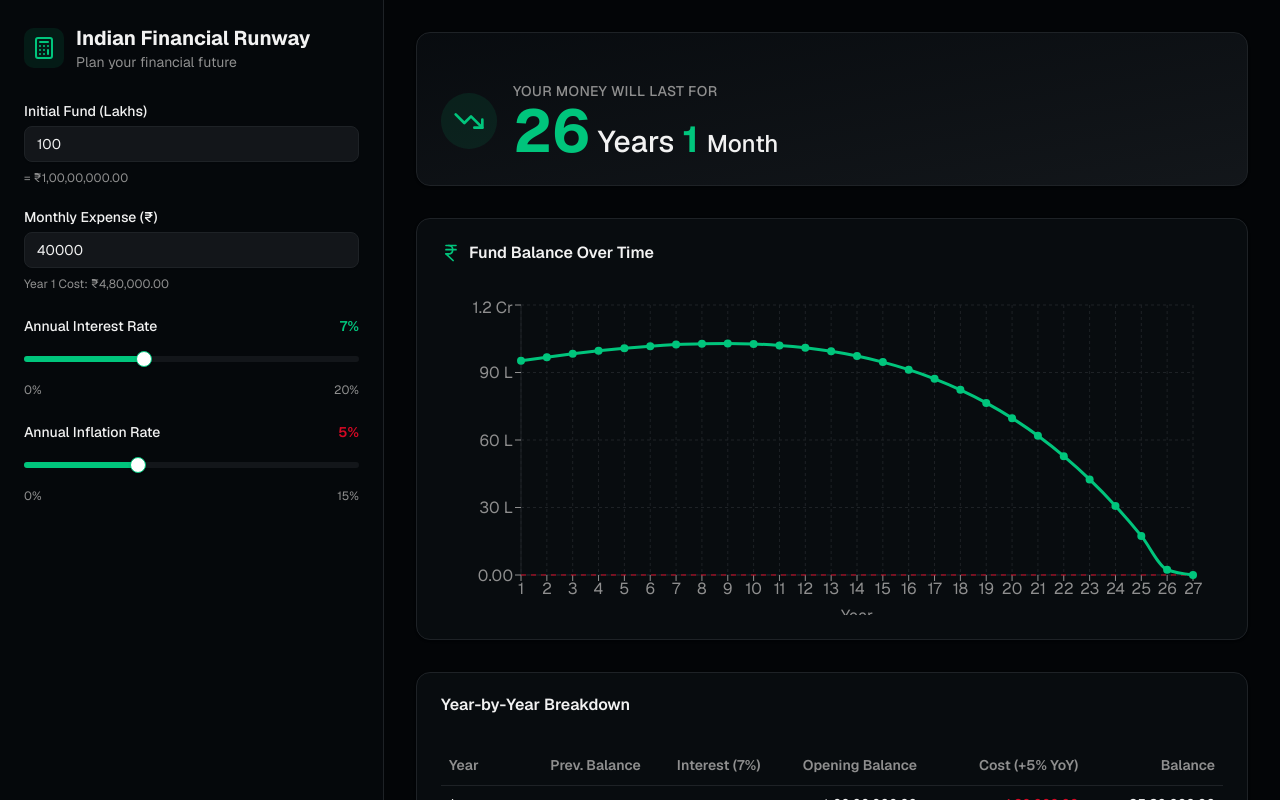
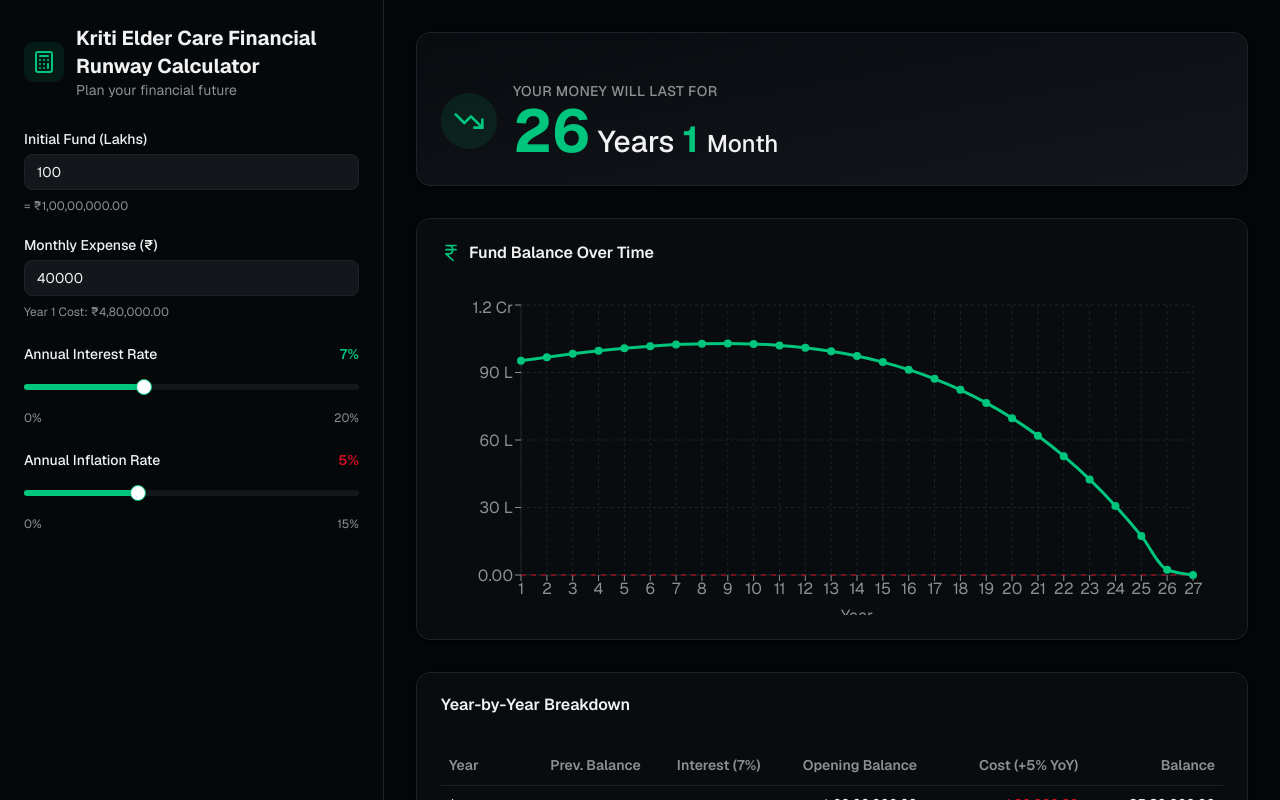
Before and after one commit to shobhitraghu1c/financial-runway-kriti, a Next.js app: page / in a window 1280 px wide. Shown: the top 800 px of the page. Built offline with nearby package versions, Linux system fonts and the light colour scheme.

Commit message:
Update title for financial runway calculator

```diff
--- a/components/runway-calculator.tsx
+++ b/components/runway-calculator.tsx
@@ -150,7 +150,7 @@ export function RunwayCalculator() {
               <Calculator className="h-6 w-6 text-primary" />
             </div>
             <div>
-              <h1 className="text-xl font-bold text-sidebar-foreground">Indian Financial Runway</h1>
+              <h1 className="text-xl font-bold text-sidebar-foreground">Kriti Elder Care Financial Runway Calculator</h1>
               <p className="text-sm text-muted-foreground">Plan your financial future</p>
             </div>
           </div>
```
